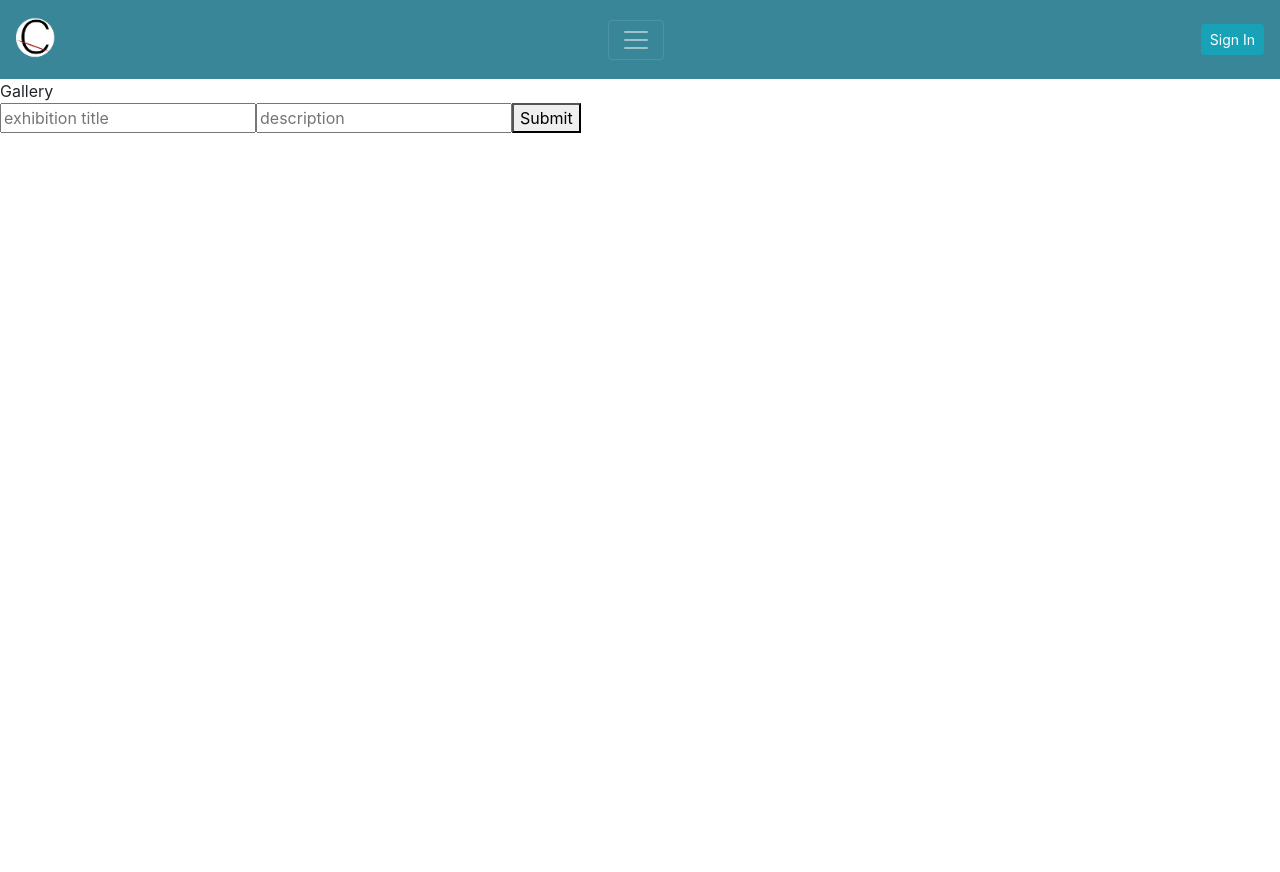
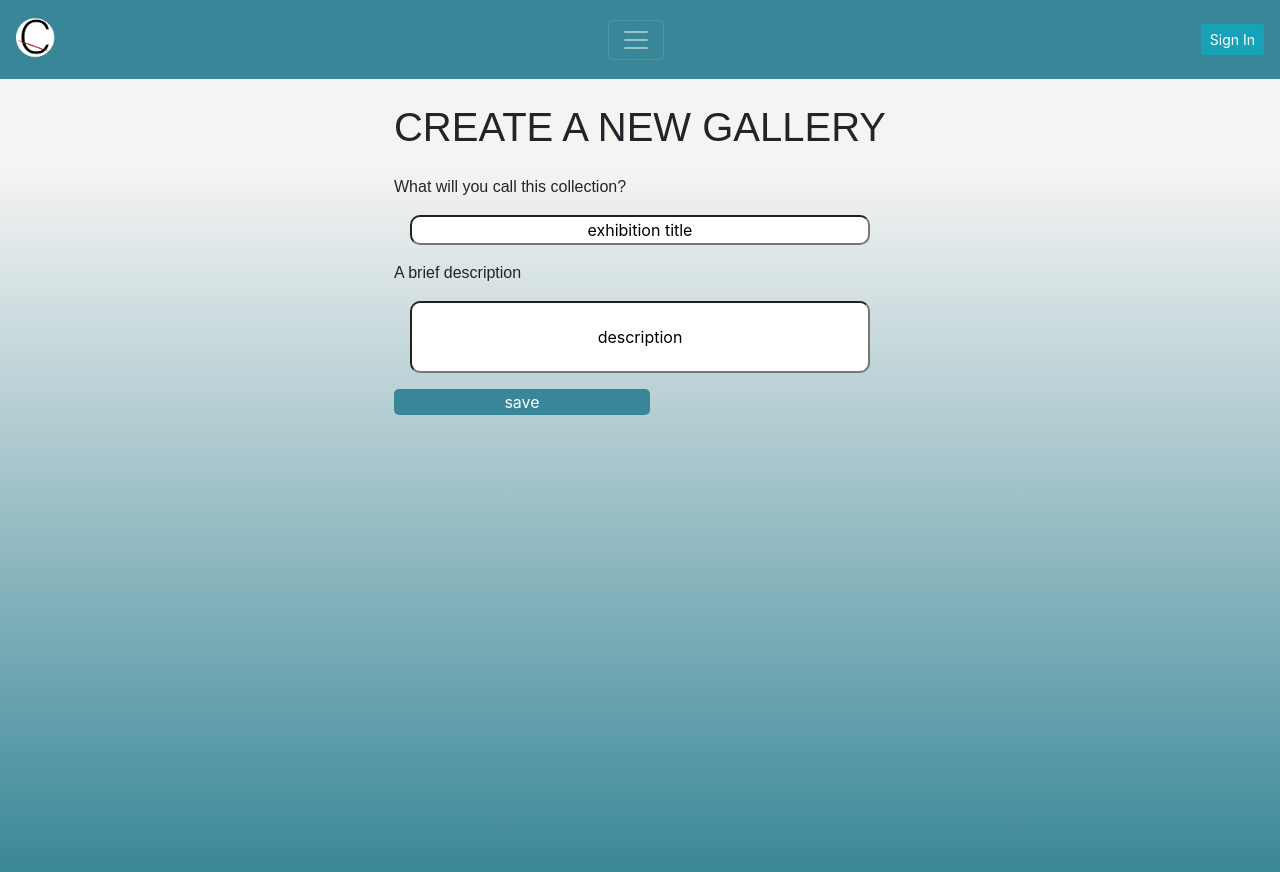
Before and after one commit to siobahnschuck/Curate, a React (Create React App) app in the folder client/: page /create/gallery in a window 1280 px wide. Shown: the top 872 px of the page. Before the commit the page ends 800 px from the top, so only its background shows below. Built offline with nearby package versions, Linux system fonts and the light colour scheme; a web font is replaced by a local one.

Commit message:
gallery create form styling

```diff
--- a/client/src/components/Forms/galleryForm.jsx
+++ b/client/src/components/Forms/galleryForm.jsx
@@ -15,7 +15,7 @@ const mapDispatchToProps = (dispatch) => {
 
 const GalleryForm = (props) => {
   const { newGallery } = props.galleryState
-  const {currentUser} = props.authState
+  const { currentUser } = props.authState
   const handleChange = (e) => {
     props.addAGallery(e.target.name, e.target.value)
   }
@@ -27,24 +27,28 @@ const GalleryForm = (props) => {
     props.addAGallery('')
   }
   return (
-    <div>
-      Gallery
-      <form>
+    <div className="gallery-form-container">
+      <h1 className="gallery-form-title" >CREATE A NEW GALLERY</h1>
+      <form className="gal-form">
+        <p className="brief">What will you call this collection?</p>
         <input
+          className="gal-input"
           type="text"
           name="exhibition_title"
           placeholder="exhibition title"
           value={newGallery.exhibition_title}
           onChange={(e) => handleChange(e)}
         />
+        <p className="brief">A brief description</p>
         <input
+          className="gal-input-description"
           type="text"
           name="description"
           placeholder="description"
           value={newGallery.description}
           onChange={(e) => handleChange(e)}
         />
-        <button onClick={(e) => handleSubmit(e)}>Submit</button>
+        <button className="edit-btn" onClick={(e) => handleSubmit(e)}>save</button>
       </form>
     </div>
   )
--- a/client/src/css/Form.css
+++ b/client/src/css/Form.css
@@ -1,3 +1,6 @@
+
+/* REGISTER FORM */
+
 .register-container {
   display: flex;
   flex-direction: column;
@@ -7,28 +10,41 @@
   background-color: teal;
 }
 
-.edit-prof-container {
+/* EDIT PROFILE FORM */
+
+.edit-prof-container, .gallery-form-container {
+  display: grid;
+  grid-template-rows: 10% 1fr;
+  align-content: center;
+  justify-content: center;
   width: 100vw;
   height: 100vh;
+  background: linear-gradient(to bottom, #f6f4f3 11%, #388697 100%);
 }
 
-.edit-container {
+.edit-prof-title, .gallery-form-title {
+  align-self: end;
+}
+
+.edit-container{
   display: flex;
   flex-direction: column;
   width: 50vw;
   align-content: center;
   justify-content: center;
-  margin-top: 2em;
-  margin: 2em 4em;
 }
 
 .edit-btn {
   width: 20vw;
-  float: right;
   border-radius: 5px;
   border: none;
   background-color: #388697;
   color: white;
+}
+
+.edit-btn:hover {
+  background-color: #f6f4f3;
+  color: black;
 }
 
 .edit-input-bio {
@@ -36,12 +52,34 @@
   border-radius: 10px;
   margin: 1em;
 }
-.edit-input {
+.edit-input, .gal-input, .gal-input-description  {
   border-radius: 10px;
   margin: 1em;
 }
 
-.edit-input::placeholder, .edit-input-bio::placeholder {
+.edit-input::placeholder,
+.edit-input-bio::placeholder,
+.gal-input::placeholder,
+.gal-input-description::placeholder {
   text-align: center;
   color: black;
 }
+
+/* CREATE GALLERY FORM  */
+
+.gal-form {
+  display: flex;
+  flex-direction: column;
+  align-content: center;
+  justify-content: center;
+  height: 30vh;
+  margin-top: 1em;
+}
+
+.gal-input-description {
+  height: 10vh;
+}
+
+.brief {
+  margin-bottom: 0;
+}
```
